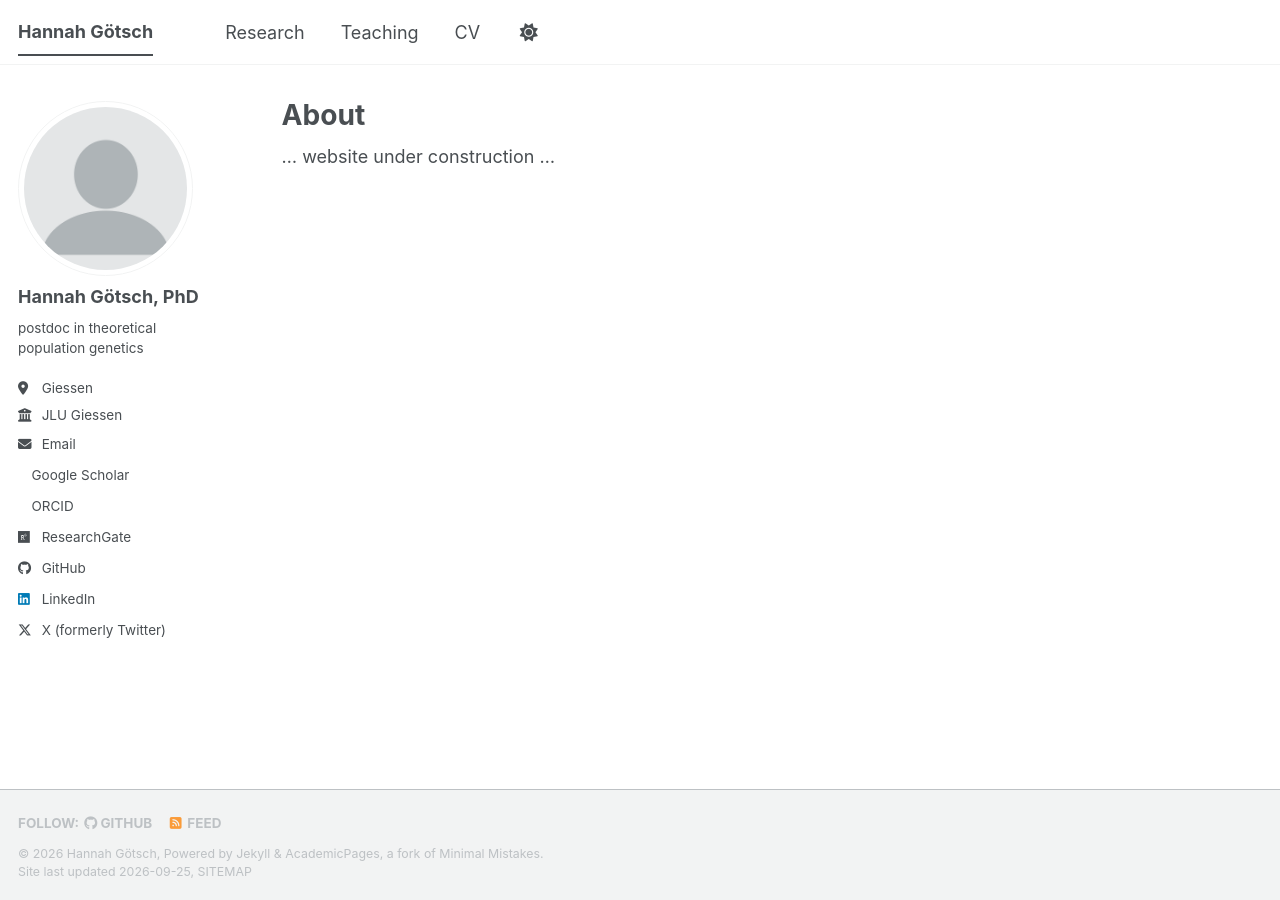
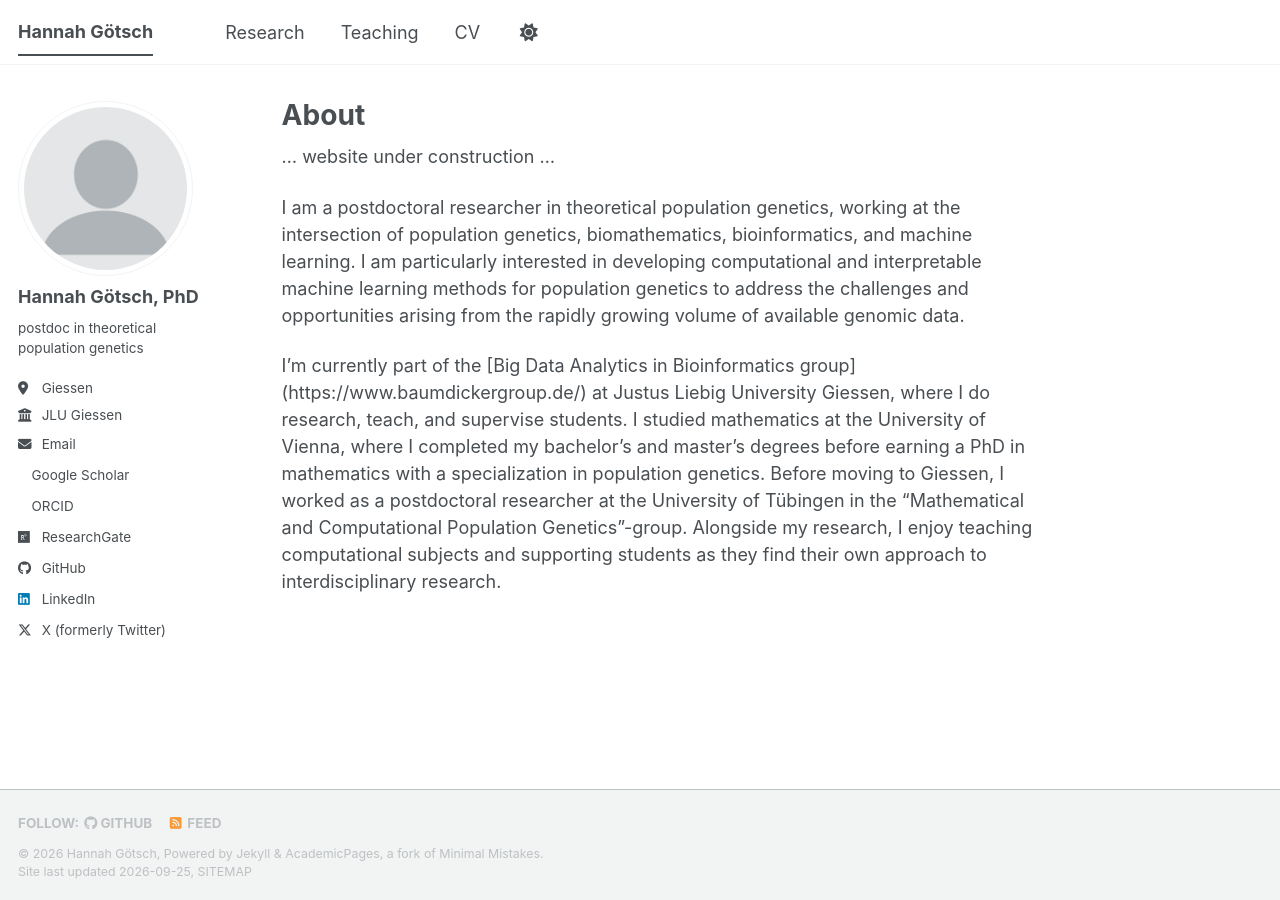
Before and after one commit to hannahgoetsch/hannahgoetsch.github.io, a Jekyll site: the page built from _pages/about.md, in a window 1280 px wide. Built offline with Jekyll 4.4.1, drawn with Linux system fonts in a browser that asks for light colours; a style sheet for code colours, icons or effects is not loaded.

Commit message:
Enhance about page with research details
Added personal information and research background to the about page.

```diff
--- a/_pages/about.md
+++ b/_pages/about.md
@@ -8,3 +8,7 @@ redirect_from:
 ---
 
 ... website under construction ...
+
+I am a postdoctoral researcher in theoretical population genetics, working at the intersection of population genetics, biomathematics, bioinformatics, and machine learning. I am particularly interested in developing computational and interpretable machine learning methods for population genetics to address the challenges and opportunities arising from the rapidly growing volume of available genomic data.
+
+I’m currently part of the [Big Data Analytics in Bioinformatics group] (https://www.baumdickergroup.de/) at Justus Liebig University Giessen, where I do research, teach, and supervise students. I studied mathematics at the University of Vienna, where I completed my bachelor’s and master’s degrees before earning a PhD in mathematics with a specialization in population genetics. Before moving to Giessen, I worked as a postdoctoral researcher at the University of Tübingen in the "Mathematical and Computational Population Genetics"-group. Alongside my research, I enjoy teaching computational subjects and supporting students as they find their own approach to interdisciplinary research.
```
